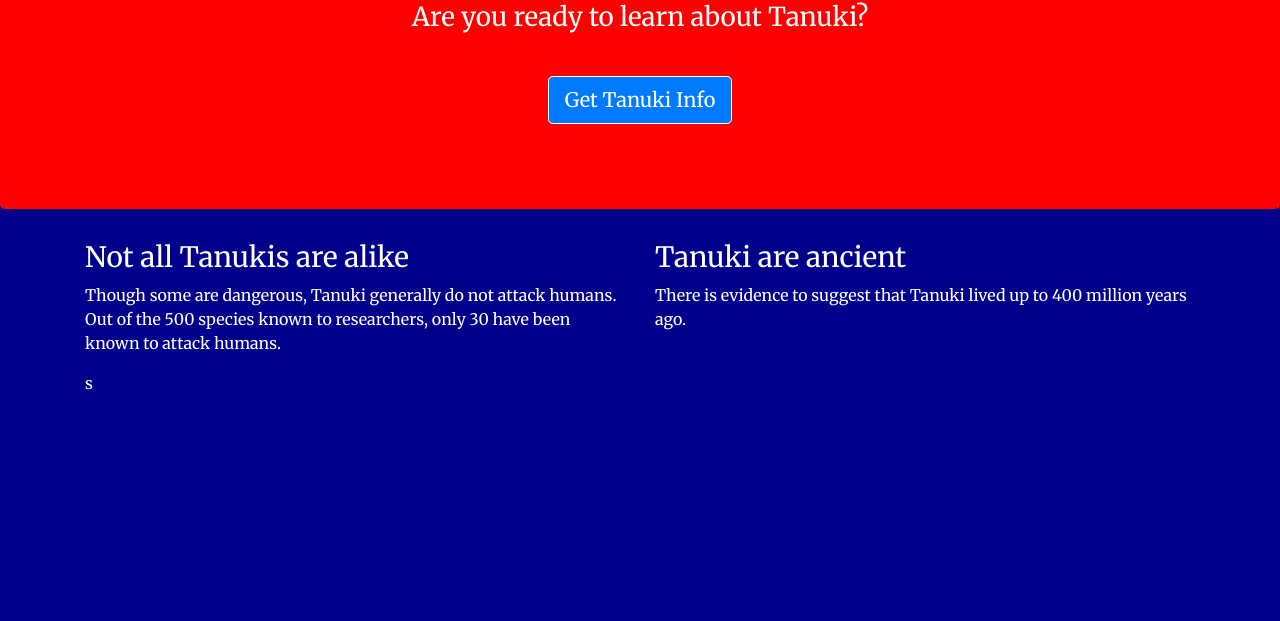
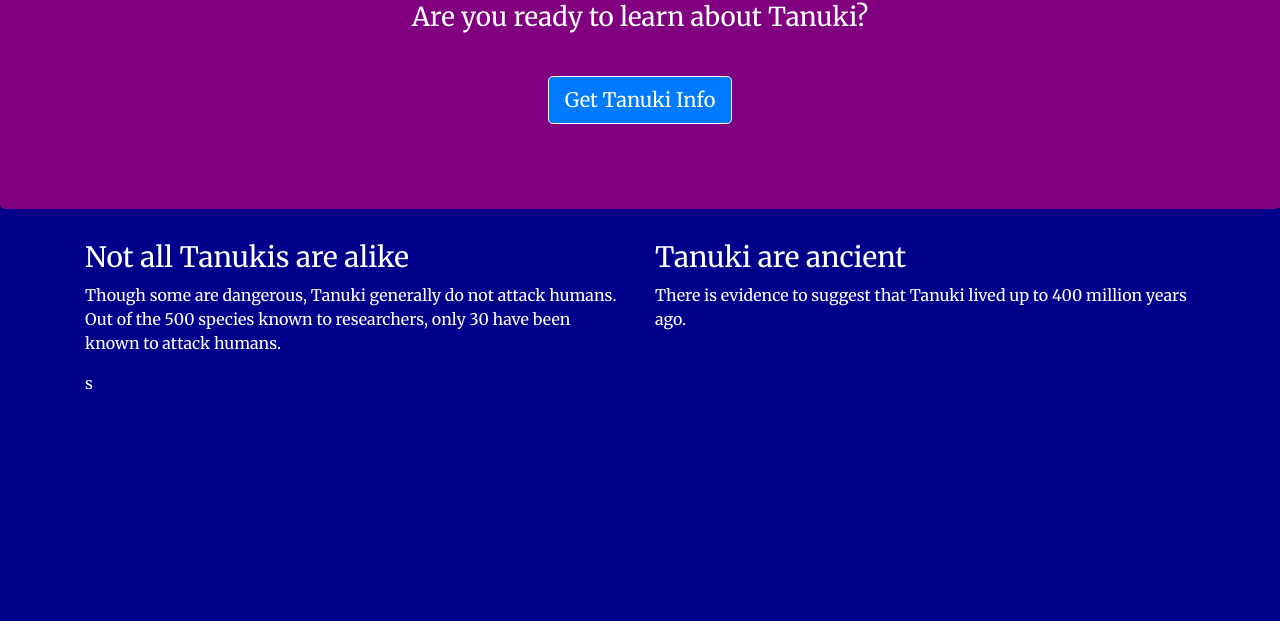
Before and after one commit to bahabh/project, a website: page views/index.html in a window 1280 px wide. Shown: the part 179-800 px from the top of the page. Drawn offline with nearby package versions, Linux system fonts and the light colour scheme.

Commit message:
Update views/css/styles.css

```diff
--- a/views/css/styles.css
+++ b/views/css/styles.css
@@ -19,7 +19,7 @@ p {
 }
 
 .jumbotron {
-    background: red;
+    background: purple;
     color: white;
     text-align: center;
 }
```
